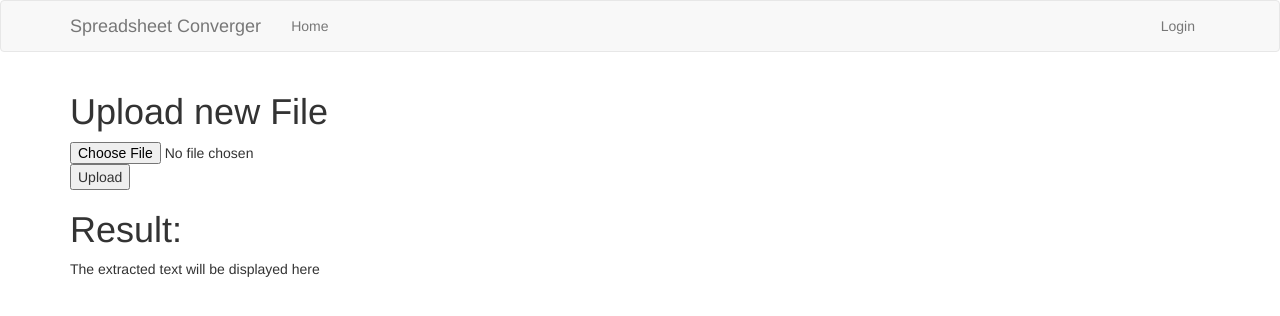
After one commit to ambottum/converge, a Flask app: page /upload in a window 1280 px wide. The commit adds this page. Shown: the top 316 px of the page. Run offline with Flask 2, Linux system fonts and the light colour scheme; some libraries are stand-ins or nearby versions.

Commit message:
added first bit of upload function

```diff
--- a/app/routes.py
+++ b/app/routes.py
@@ -1,3 +1,6 @@
+import csv, json, sys
+import os
+#from ocr_core import ocr_core
 from app import app,login, db
 from flask import render_template, request
 from werkzeug.urls import url_parse
@@ -6,6 +9,19 @@ from flask import render_template, flash, redirect, url_for
 from flask_login import current_user, login_user, logout_user, login_required
 from app.models import User
 from datetime import datetime
+from flask_wtf import FlaskForm
+from flask_wtf.file import FileField
+
+# define a folder to store and later serve the images
+UPLOAD_FOLDER = '/static/uploads/'
+# allow files of a specific type
+ALLOWED_EXTENSIONS = set(['csv','xls','xlsx'])
+
+# function to check the file extension
+def allowed_file(filename):
+    return '.' in filename and \
+           filename.rsplit('.', 1)[1].lower() in ALLOWED_EXTENSIONS
+
 
 @app.route('/')
 @app.route('/index')
@@ -27,7 +43,7 @@ def index():
 @app.route('/login', methods=['GET', 'POST'])
 def login():
     if current_user.is_authenticated:
-        return redirect(url_for('index'))
+        return redirect(url_for('upload_file'))
     form = LoginForm()
     if form.validate_on_submit():
         user = User.query.filter_by(username=form.username.data).first()
@@ -35,10 +51,10 @@ def login():
             flash('Invalid username or password')
             return redirect(url_for('login'))
         login_user(user, remember=form.remember_me.data)
-        next_page = request.args.get('next')
-        if not next_page or url_parse(next_page).netloc != '':
-            next_page = url_for('index')
-        return redirect(next_page)
+        #next_page = request.args.get('next')
+        #if not next_page or url_parse(next_page).netloc != '':
+        #    next_page = url_for('upload_file')
+        return redirect(url_for('upload_file'))
     return render_template('login.html', title='Sign In', form=form)
 
 @app.route('/logout')
@@ -74,3 +90,43 @@ def before_request():
     if current_user.is_authenticated:
         current_user.last_login = datetime.utcnow()
         db.session.commit()
+
+@app.route('/upload', methods=['GET', 'POST'])
+def upload_file():
+    if request.method == 'POST':
+        # check if there is a file in the request
+        if 'file' not in request.files:
+            return render_template('upload.html', msg='No file selected')
+        file = request.files['file']
+        # if no file is selected
+        if file.filename == '':
+            return render_template('upload.html', msg='No file selected')
+
+        if file and allowed_file(file.filename):
+	    if True:
+
+
+                with open(file) as csv_file:
+                    csv_reader = csv.reader(csv_file, delimiter=',')
+                    line_count = 0
+                    for row in csv_reader:
+                        if line_count == 0:
+                            headers = row
+                            line_count += 1
+                        else:
+                            line_count += 1
+
+
+
+
+
+
+
+
+            return render_template('upload.html',
+                                   headers=headers,
+                                   img_src=UPLOAD_FOLDER + file.filename)
+    elif request.method == 'GET':
+        print('here also')
+        return render_template('upload.html')
+    return render_template('upload.html')
--- a/app/templates/base.html
+++ b/app/templates/base.html
@@ -24,6 +24,7 @@
                     {% if current_user.is_anonymous %}
                     <li><a href="{{ url_for('login') }}">Login</a></li>
                     {% else %}
+                    <li><a href="{{ url_for('upload_file') }}">Upload</a></li>
                     <li><a href="{{ url_for('user', username=current_user.username) }}">Profile</a></li>
                     <li><a href="{{ url_for('logout') }}">Logout</a></li>
                     {% endif %}
--- /dev/null
+++ b/app/templates/upload.html
@@ -0,0 +1,27 @@
+{% extends 'base.html' %}
+{% import 'bootstrap/wtf.html' as wtf %}
+{% block app_content %}
+
+   {% if headers %}
+   <h1>{{ headers }}</h1>
+   {% endif %}
+
+   <h1>Upload new File</h1>
+
+   <form method="post" enctype="multipart/form-data" action="{{ url_for('upload_file') }}">
+     <p><input type=file name=file>
+        <input type=submit value=Upload>
+   </form>
+
+   <h1>Result:</h1>
+   {% if img_src %}
+     <img src="{{ img_src }}">
+   {% endif %}
+
+   {% if extracted_text %}
+     <p> The extracted text from the image above is: <b> {{ extracted_text }} </b></p>
+
+   {% else %}
+     The extracted text will be displayed here
+   {% endif %}
+{% endblock %}
```
Also changed, not shown: app.db, 1 other file.
